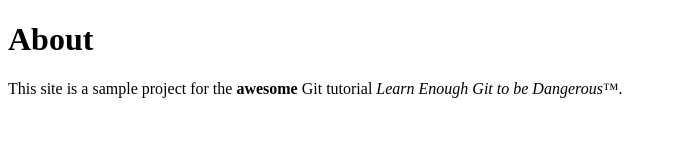
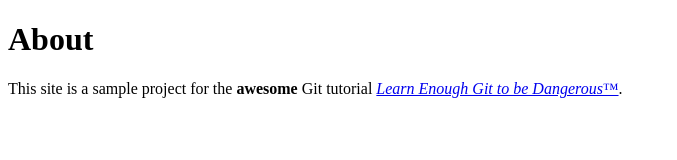
Before and after one commit to WalterMuschenheim/website, a plain HTML site: page about-page.html in a window 1280 px wide. Shown: the whole page, without its empty margins (0-677 px from the left). Drawn offline with Linux system fonts and the light colour scheme.

Commit message:
add link to tutorial

```diff
--- a/about-page.html
+++ b/about-page.html
@@ -10,7 +10,7 @@
 <body>
     <h1>About</h1>
     <p>
-        This site is a sample project for the <strong>awesome</strong> Git tutorial <em>Learn Enough Git to be Dangerous™</em>.
+        This site is a sample project for the <strong>awesome</strong> Git tutorial <a href="http://learnenough.com/git-tutorial"><em>Learn Enough Git to be Dangerous™</em></a>.
     </p>
 </body>
 </html>
```
